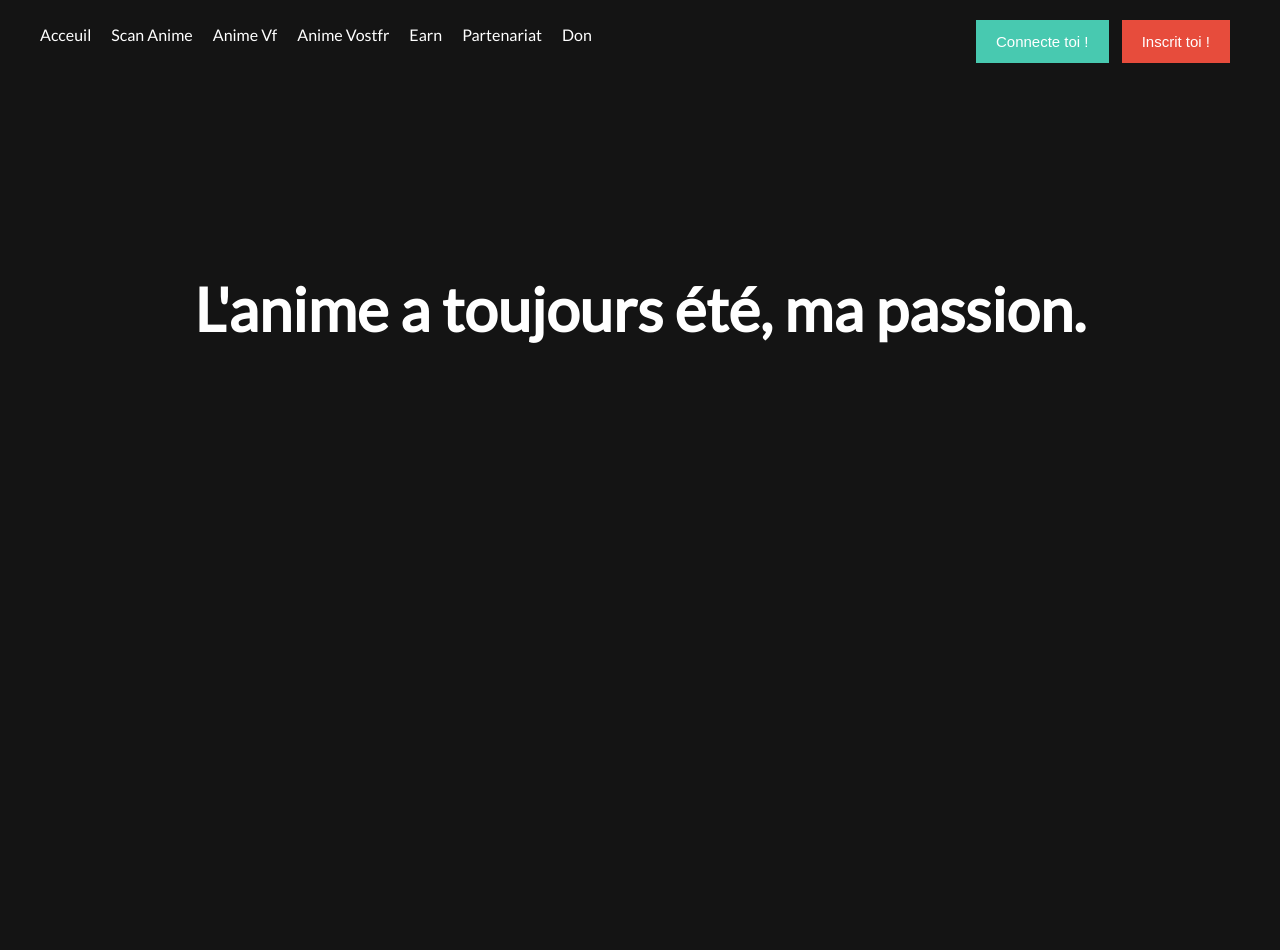
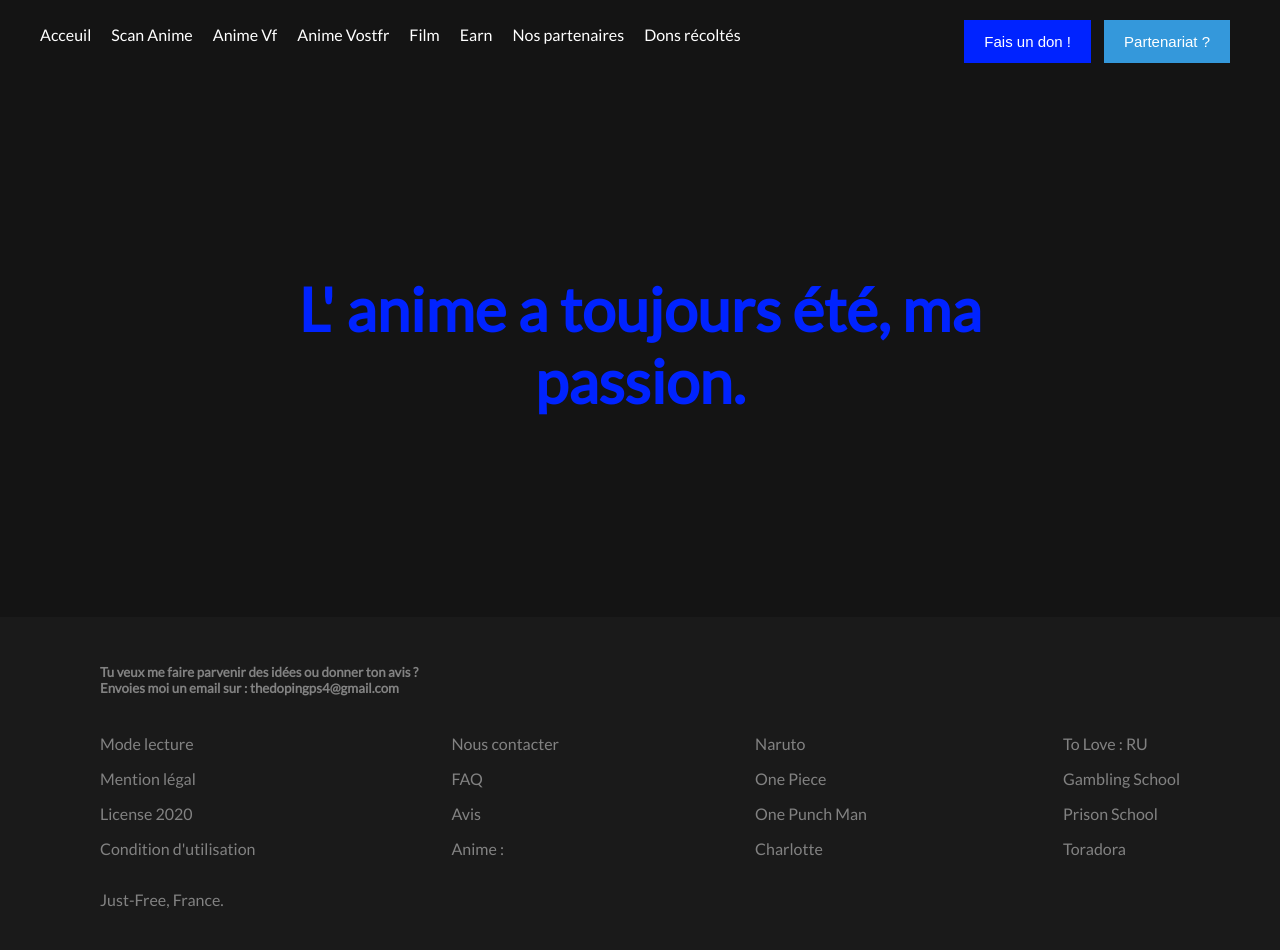
Before and after one commit to maxenzo10/Just-Free, a PHP site: page / in a window 1280 px wide. Before the commit the page ends 343 px from the top, so only its background shows below. Run offline with PHP 8.4, Linux system fonts and the light colour scheme.

Commit message:
Version 1.13

```diff
--- a/index.html
+++ b/index.html
@@ -32,13 +32,14 @@
 					<a href="#">Scan Anime</a>
 					<a href="#">Anime Vf</a>
 					<a href="#">Anime Vostfr</a>
+					<a href="#">Film</a>
 					<a href="#">Earn</a>
-					<a href="#">Partenariat</a>
-					<a href="#">Don</a>
+					<a href="#">Nos partenaires</a>
+					<a href="#">Dons récoltés</a>
 				</div>
 				<div class="buttons">
-					<button class="login">Connecte toi !</button>
-					<button class="register">Inscrit toi !</button>
+					<button class="login">Fais un don !</button>
+					<button class="register">Partenariat ?</button>
 				</div>
 			</nav>
 			<!-- Fin du Menu de navigation  -->
@@ -47,7 +48,7 @@
 
 			<header>
 				<h1>
-					L'anime a toujours été, ma passion.
+					L' anime a toujours été, ma passion.
 				</h1>
 			</header>
 
@@ -55,7 +56,45 @@
 
 		</section>
 
+		<!-- Pied de page -->
 
+		<footer>
+			<h5>
+				Tu veux me faire parvenir des idées ou donner ton avis ? <br>
+				Envoies moi un email sur : thedopingps4@gmail.com
+			</h5>
+			<div class="colonnes">
+				<div class="colonne">
+					<p>Mode lecture</p>
+					<p>Mention légal</p>
+					<p>License 2020</p>
+					<p>Condition d'utilisation</p>
+				</div>
+				<div class="colonne">
+					<p>Nous contacter</p>
+					<p>FAQ</p>
+					<p>Avis</p>
+					<p>Anime :</p>
+				</div>
+				<div class="colonne">
+					<p>Naruto</p>
+					<p>One Piece</p>
+					<p>One Punch Man</p>
+					<p>Charlotte</p>
+				</div>
+				<div class="colonne">
+					<p>To Love : RU</p>
+					<p>Gambling School</p>
+					<p>Prison School</p>
+					<p>Toradora</p>
+				</div>
+			</div>
+			<p>
+				Just-Free, France.
+			</p>
+		</footer>
+
+		<!-- Fin du Pied de page -->
 
 
 
--- a/style.css
+++ b/style.css
@@ -45,13 +45,13 @@ nav .buttons button{
 }
 
 nav .buttons .login{
-    background-color: #48C9B0;
+    background-color: #0023FF;
     margin-right: 10px;
     color: #fff;
 }
 
 nav .buttons .register{
-    background-color: #E74C3C;
+    background-color: #3498DB;
     margin-right: 10px;
     color: #fff;
 }
@@ -61,17 +61,56 @@ nav .buttons .register{
 
 .page header{
     margin-top: 40px;
-    background:url('file:///C:/Users/thedo/Downloads/Just-free.mp4');
+    background:url('file:///C:/Users/thedo/Downloads/564835.jpg');
     background-repeat: no-repeat;
     background-position: center;
-    background-size: 1520px 200px;
+    background-size: 1080px 400px;
 }
 
 .page header h1{
     text-align: center;
     font-size: 60px;
     padding: 150px;
-    color: #fff;
+    color: #0023FF;
 }
 
 /* Fin du Corps */
+
+/*Pied de page*/
+
+footer{
+    background-color: #1a1a1a;
+    padding: 25px 100px;
+    color: #828282;
+}
+
+footer .colonnes{
+    display: flex;
+    flex-wrap: wrap;
+    justify-content: space-between;
+}
+
+/*Fin du Pied de page*/
+
+/*Site sur Android format*/
+
+@media screen and (max-width: 640px){
+    body .page{
+        margin: 10px;
+    }
+
+    nav .onglets{
+        display: none;
+    }
+
+    header{
+        margin-top: 20px;
+        background-size: 940px 250px;
+    }
+    header h1{
+        font-size: 10px;
+        padding: 100px;
+    }
+}
+
+/* Fin du Site sur Android format*/
```
